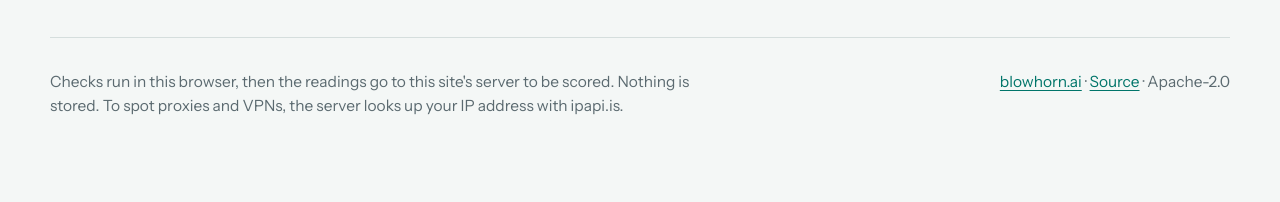
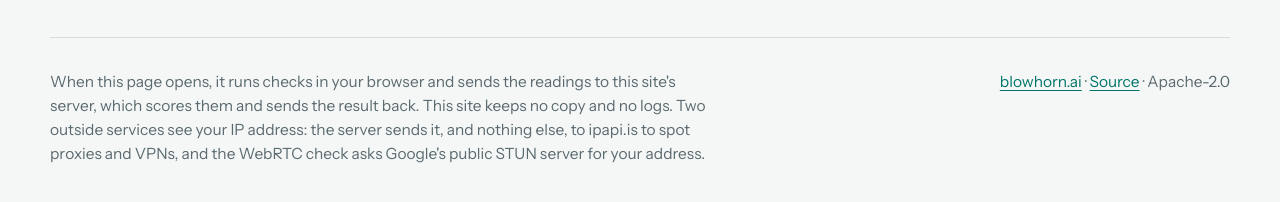
Before and after one commit to layer5io/blowhorn-tells, a website with bundled scripts: page public/index.html in a window 1280 px wide. Shown: the part 2980-3182 px from the top of the page. Built offline with nearby package versions, Linux system fonts and the light colour scheme; files whose address does not match are found by name.

Commit message:
docs: state exactly what leaves the browser
The footer now says the checks run on page load, that the server keeps
no copy, that only the IP address goes to ipapi.is, and that the WebRTC
check contacts Google's public STUN server. The README gains a Privacy
section that records keeping the ipapi.is lookup with this disclosure.

Signed-off-by: Lee Calcote <7570704+leecalcote@users.noreply.github.com>

```diff
--- a/public/index.html
+++ b/public/index.html
@@ -271,7 +271,7 @@
   </main>
 
   <footer class="site-footer">
-    <p>Checks run in this browser, then the readings go to this site's server to be scored. Nothing is stored. To spot proxies and VPNs, the server looks up your IP address with ipapi.is.</p>
+    <p>When this page opens, it runs checks in your browser and sends the readings to this site's server, which scores them and sends the result back. This site keeps no copy and no logs. Two outside services see your IP address: the server sends it, and nothing else, to ipapi.is to spot proxies and VPNs, and the WebRTC check asks Google's public STUN server for your address.</p>
     <p><a href="https://blowhorn.ai/">blowhorn.ai</a> · <a href="https://github.com/layer5io/blowhorn-tells">Source</a> · Apache-2.0</p>
   </footer>
 
```
Also changed, not shown: README.md.
